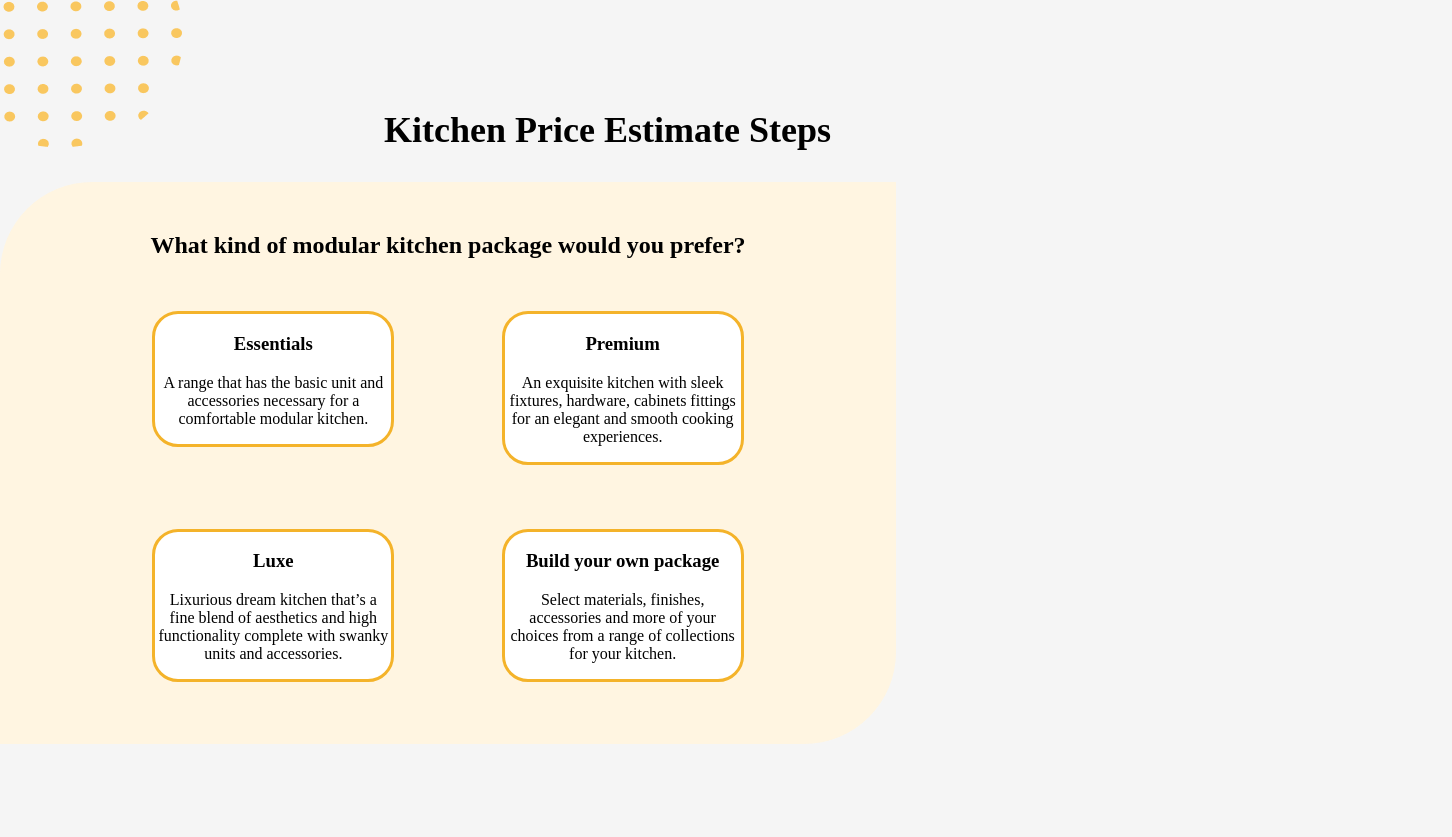
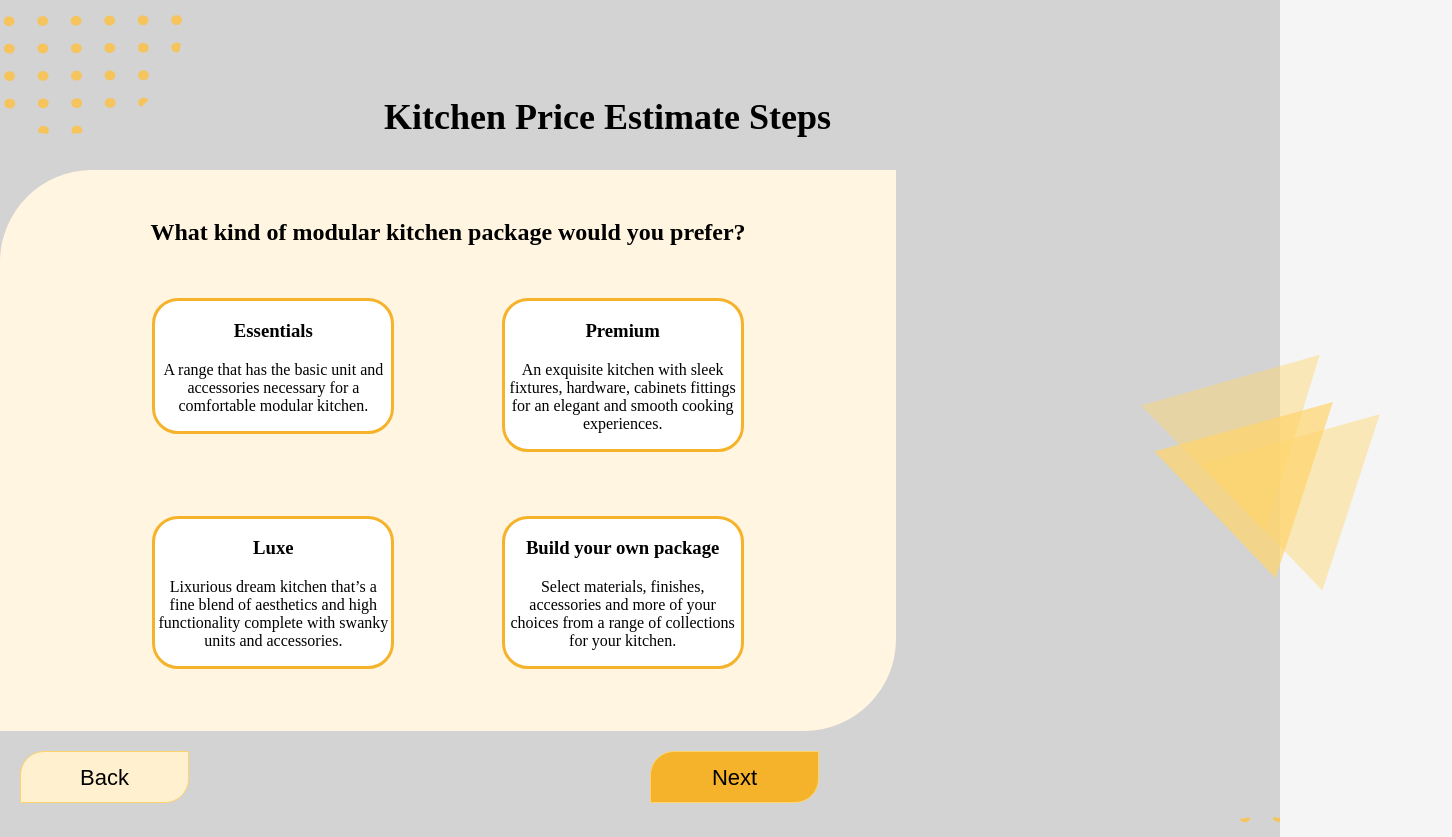
Before and after one commit to jalaj711/kitchendotcom-redesign, a Next.js app: page /estimator-12 in a window 1280 px wide. Shown: the top 837 px of the page, 1452 px wide, since content can reach past the window. Before the commit the page ends 800 px from the top, so only its background shows below. Built offline with nearby package versions, Linux system fonts and the light colour scheme; a web font is replaced by a local one.

Commit message:
estimator12 designs added

```diff
--- a/pages/estimator-12/index.js
+++ b/pages/estimator-12/index.js
@@ -1,13 +1,17 @@
 import React from "react";
 import styles from "./styles.module.scss";
 import DoodleDots from "../../components/DoodleDotsEllipse";
+import Button from "../../components/Button/Button";
+import ThreeTriangles from "../../components/ThreeTriangles";
 const Estimator12 = () => {
   return (
     <div className={styles.container}>
+      <ThreeTriangles className={styles.tri} />
       <div className={styles.head}>
         <DoodleDots className={styles.dots} />
         <h1 className={styles.head1}>Kitchen Price Estimate Steps</h1>
       </div>
+
       <div className={styles.card}>
         <div className={styles.head2}>
           <h2 className={styles.mod}>
@@ -53,6 +57,14 @@ const Estimator12 = () => {
           </div>
         </div>
       </div>
+      {/* <ThreeTriangles className={styles.tri} /> */}
+
+      <div className={styles.buttons1}>
+        <button className={styles.back}>Back</button>
+
+        <button className={styles.next}>Next</button>
+      </div>
+      <DoodleDots className={styles.dots1} />
     </div>
   );
 };
--- a/pages/estimator-12/styles.module.scss
+++ b/pages/estimator-12/styles.module.scss
@@ -1,11 +1,19 @@
+.container {
+  background: #d3d3d3;
+}
+
 .dots {
-  margin-top: -6%;
+  margin-top: -7%;
 
   position: relative;
   left: -5%;
 }
-
-.head1{
+.dots1{
+    position: relative;
+    left: 89%;
+    margin-top: 1%;
+}
+.head1 {
   padding-left: 30%;
   font-weight: 700;
   font-size: 36px;
@@ -21,7 +29,6 @@ margin-top: -51px;
   // box-shadow: 0px 4px 29px 4px rgba(255, 255, 255, 0.25);
   border-radius: 92px 0px;
   justify-content: center;
-
 
   text-align: center;
   padding: 30px;
@@ -42,13 +49,44 @@ margin-top: -51px;
   height: 30%;
   border: 3px solid #f4b32a;
   border-radius: 26px;
-
 }
-.row1 ,.row2{
+.row1,
+.row2 {
   display: flex;
   padding: 32px 15px;
   justify-content: space-evenly;
 }
-// .pad{
-//     padding-left: 30px;
-// }
+.buttons1 {
+  position: relative;
+  margin-top: 20px;
+  padding-left: 20px;
+  justify-content: center;
+  align-items: center;
+  text-align: center;
+}
+.back {
+  background: #fff0cf;
+  border: 1px solid #ffd56b;
+  border-radius: 24px 0px;
+  width: 169px;
+  height: 52px;
+
+  font-size: 22px;
+  line-height: 33px;
+  float: left;
+}
+.next {
+  background: #f4b32a;
+  border: 1px solid #ffd56b;
+  border-radius: 24px 0px;
+  width: 169px;
+  height: 52px;
+
+  font-size: 22px;
+  line-height: 33px;
+}
+.tri {
+  position: absolute;
+  left: 84%;
+  top: 35%;
+}
```
Lines whose indentation alone changed are shown as unchanged.
